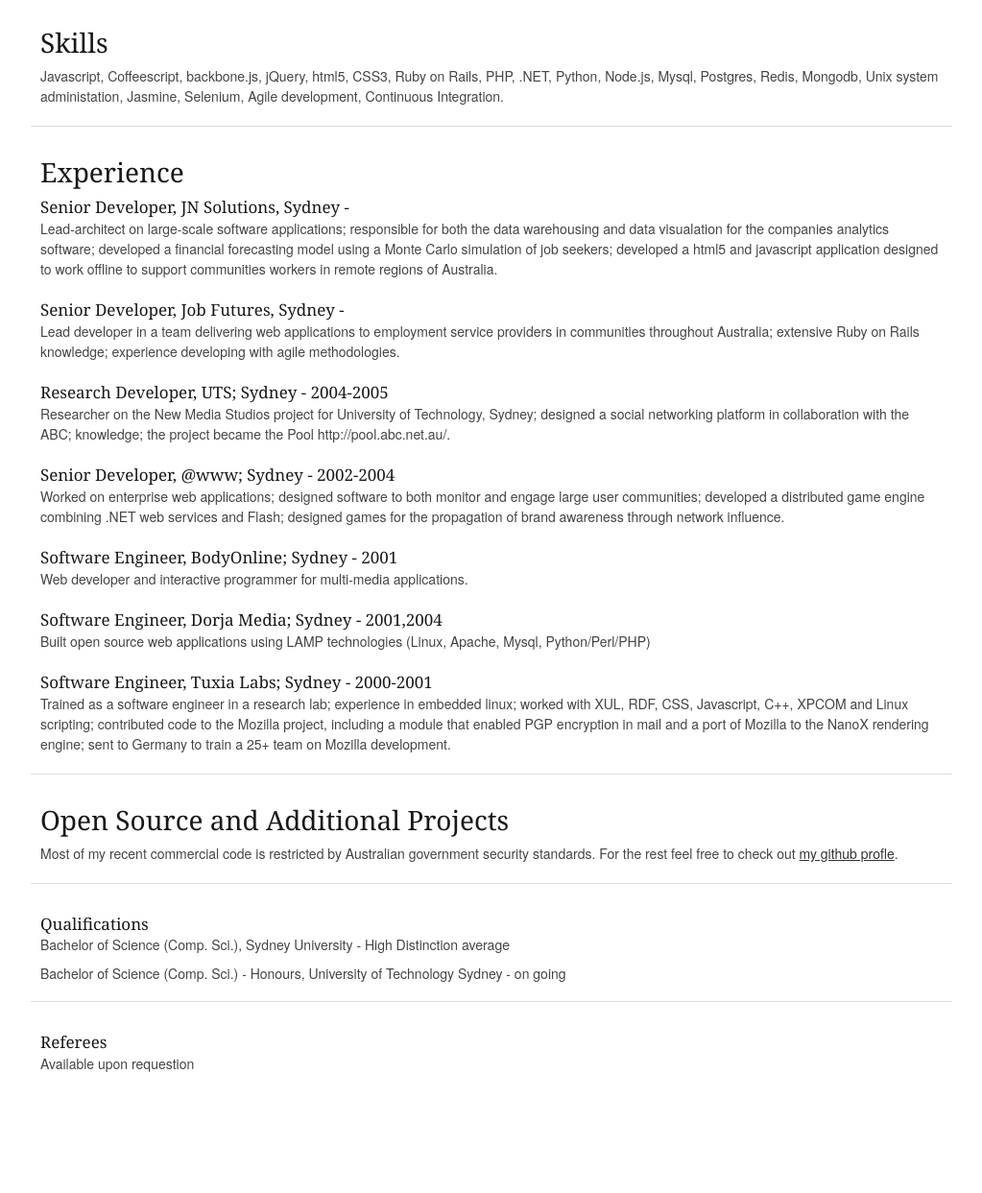
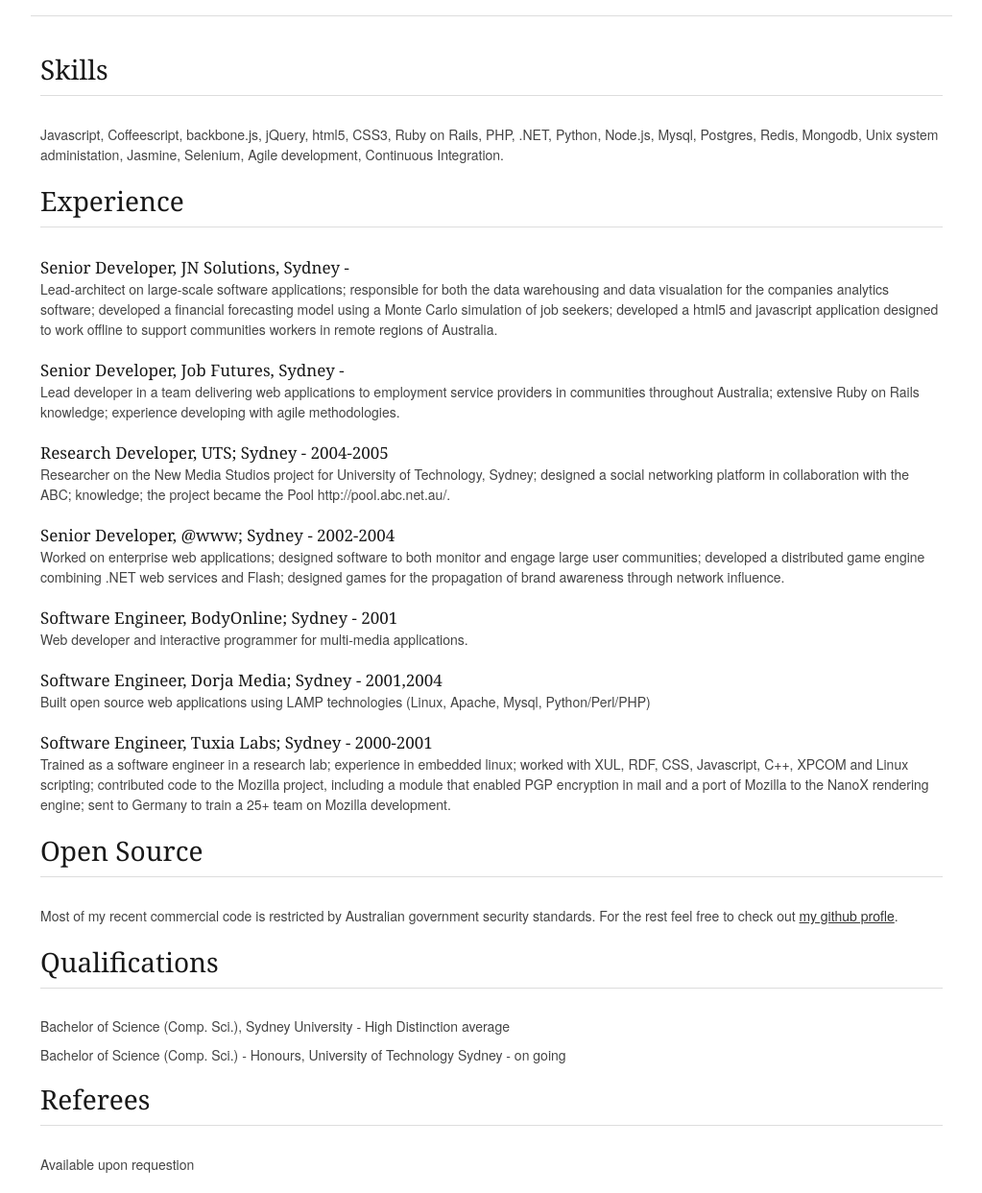
Before and after one commit to bxjx/bxjx.github.com, a plain HTML site: page resume.html in a window 1280 px wide. Shown: the part 136-1379 px from the top of the page at 96% size, without its empty margins (128-1151 px from the left). Before the commit the page ends 1275 px from the top, so only its background shows below. Drawn offline with nearby package versions, Linux system fonts and the light colour scheme.

Commit message:
more hrs

```diff
--- a/resume.html
+++ b/resume.html
@@ -52,16 +52,15 @@
 
 		<div id="skills" class="sixteen columns">
       <h3>Skills</h3>
+      <hr>
       <p>Javascript, Coffeescript, backbone.js, jQuery, html5, CSS3, Ruby on Rails, PHP, .NET, Python, Node.js, Mysql, Postgres, Redis, Mongodb, Unix system administation, Jasmine, Selenium, Agile development, Continuous Integration.</p>
     </div>
 
-    <hr>
 
 		<div id="experience" class="sixteen columns">
 
-
-
       <h3>Experience</h3>
+      <hr>
 
       <h5>Senior Developer, JN Solutions, Sydney - </h5>
 
@@ -93,27 +92,27 @@
 
     </div>
 
-    <hr>
 
 		<div id="code" class="sixteen columns">
-      <h3>Open Source and Additional Projects</h3>
+      <h3>Open Source</h3>
+    <hr>
       <p>Most of my recent commercial code is restricted by Australian government security standards. For the rest feel free to check out <a href="http://github.com/bxjx">my github profle</a>.</p>
     </div>
 
-    <hr>
 
 		<div id="qualifications" class="sixteen columns">
-    <h5>Qualifications</h5>
+    <h3>Qualifications</h3>
+    <hr>
     <ul>
       <li>Bachelor of Science (Comp. Sci.), Sydney University - High Distinction average</li>
       <li>Bachelor of Science (Comp. Sci.) - Honours, University of Technology Sydney - on going</li>
     </ul>
     </div>
 
-    <hr>
 
 		<div id="referees" class="sixteen columns">
-    <h5>Referees</h5>
+    <h3>Referees</h3>
+    <hr>
     <p>Available upon requestion</p>
     </div>
 
--- a/stylesheets/bxjx.css
+++ b/stylesheets/bxjx.css
@@ -14,3 +14,11 @@
 #info{
   text-align: center;
 }
+
+#contact{
+  margin-top: 20px;
+}
+
+hr.large{
+  height: 8px;
+}
```
